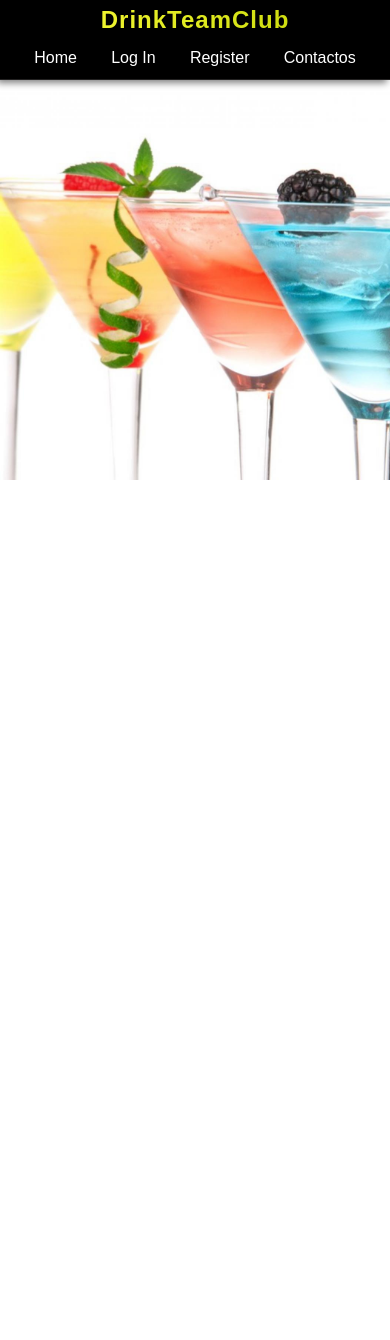
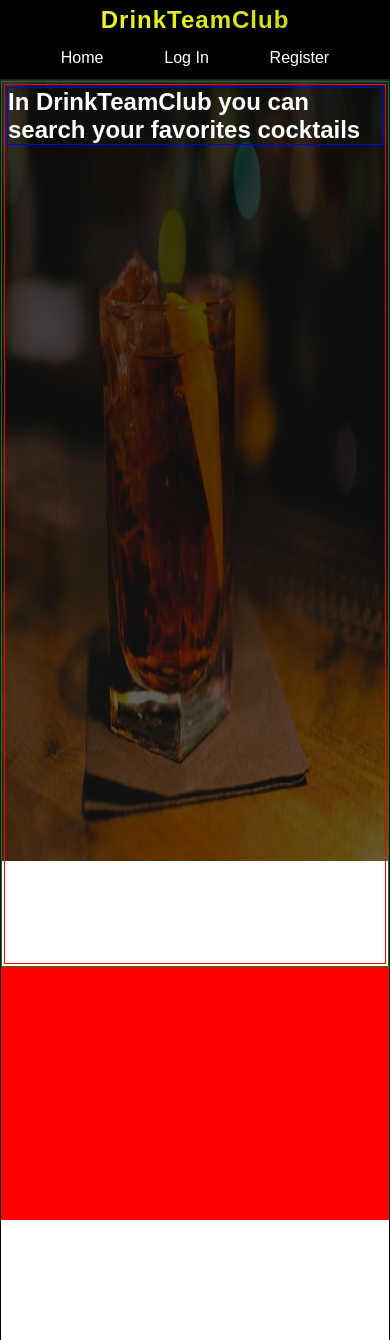
Before and after one commit to juannajul/DrinkTeamClub, a Django app: page / in a window 390 px wide; the page is wider, and only the part inside the window is pictured. Shown: the top 1340 px of that part. Before the commit the page ends 480 px from the top of that part, so only its background shows below. Run offline with Django 3.2, Linux system fonts and the light colour scheme.

Commit message:
Inicie el diseño de index.html, mañana sigo en su desarrollo responsivo y de estilos

```diff
--- a/static/css/styles.css
+++ b/static/css/styles.css
@@ -29,7 +29,7 @@
     flex-direction: row;
     align-items: center;
     flex-wrap: wrap;
-    box-shadow: -3px 3px 7px grey;
+    box-shadow: -3px 1px 7px rgb(82, 81, 81);
 }
 
 .menu-fixed{
@@ -256,3 +256,46 @@
         margin-left: 12%;
     }
 }
+
+/* index css styles */
+
+#index-content{
+    width: 100%;
+    margin: 0 auto;
+    display: block;
+    height: 200vh;
+    border: 1px solid black;
+}
+
+#index-banner-container{
+    width: 100%;
+    height: 105vh;
+    background-image:linear-gradient(to top, rgba(0, 0, 0, 0.603) 0%,rgba(0, 0, 0, 0.747) 100%),url("../img/tragos2.jpg");
+    background-repeat: no-repeat;
+    background-size: 100% 780px;
+    background-attachment: fixed;
+}
+
+.banner-content{
+    display: flex;
+    flex-grow: 1;
+    height: 100%;
+    border: 1px solid green;
+}
+
+.banner-content .banner-title-content{
+    border: 1px solid red;
+    margin: 2px;
+}
+
+.banner-content .banner-title-content #banner-title{
+    color: white;
+    border: 1px solid blue;
+    margin:2px;
+}
+
+
+#otro{
+    height: 30vh;
+    background: red;
+}
--- a/templates/drinkTeam/index.html
+++ b/templates/drinkTeam/index.html
@@ -3,7 +3,25 @@
 {% block title %} | Inicio{% endblock %}
 
 {% block body %}
-    <div>
-        <img style="width: 400px; height: 400px;" src="/static/img/drinksphoto.jpg" alt="">
-    </div>
+    <section id="index-content">
+        <div id="index-banner-container">
+            <div class="banner-content">
+                <div class="banner-title-content">
+                    <h1 id="banner-title">
+                        In DrinkTeamClub you can search your favorites cocktails
+                    </h1>
+                </div>
+
+            </div>
+
+        </div>
+
+        <div id="otro">
+
+        </div>
+    </section>
+
+
+
+
 {% endblock %}
--- a/templates/layout.html
+++ b/templates/layout.html
@@ -22,15 +22,23 @@
                     <li>
                         <a href="{% url 'index' %}">Home</a>
                     </li>
-                    <li>
-                        <a href="{% url 'login' %}">Log In</a>
-                    </li>
+                    {% if user.is_authenticated %}
+                        <li>
+                            <a href="{% url 'login' %}">Your Drinks</a>
+                        </li>
+                    {% else %}
+                        <li>
+                            <a href="{% url 'login' %}">Log In</a>
+                        </li>
+                    {% endif %}
                     <li>
                         <a href="{% url 'signup' %}">Register</a>
                     </li>
-                    <li>
-                        <a href="">Contactos</a>
-                    </li>
+                    {% if user.is_authenticated %}
+                        <li>
+                            <a href="{% url 'logout' %}">Log out</a>
+                        </li>
+                    {% endif %}
                 </ul>
             </nav>
     </header>
--- a/users/urls.py
+++ b/users/urls.py
@@ -4,4 +4,5 @@ from . import views
 urlpatterns = [
     path("register/", views.register, name="signup"),
     path("login/", views.login_view, name="login"),
+    path("logout", views.logout_view, name="logout")
 ]
--- a/users/views.py
+++ b/users/views.py
@@ -53,3 +53,7 @@ def login_view(request):
             })
     else:
         return render(request, "../templates/users/login.html")
+
+def logout_view(request):
+    logout(request)
+    return HttpResponseRedirect(reverse("index"))
```
Also changed, not shown: db.sqlite3, static/img/tragos1.jpg (added), static/img/tragos2.jpg (added).
